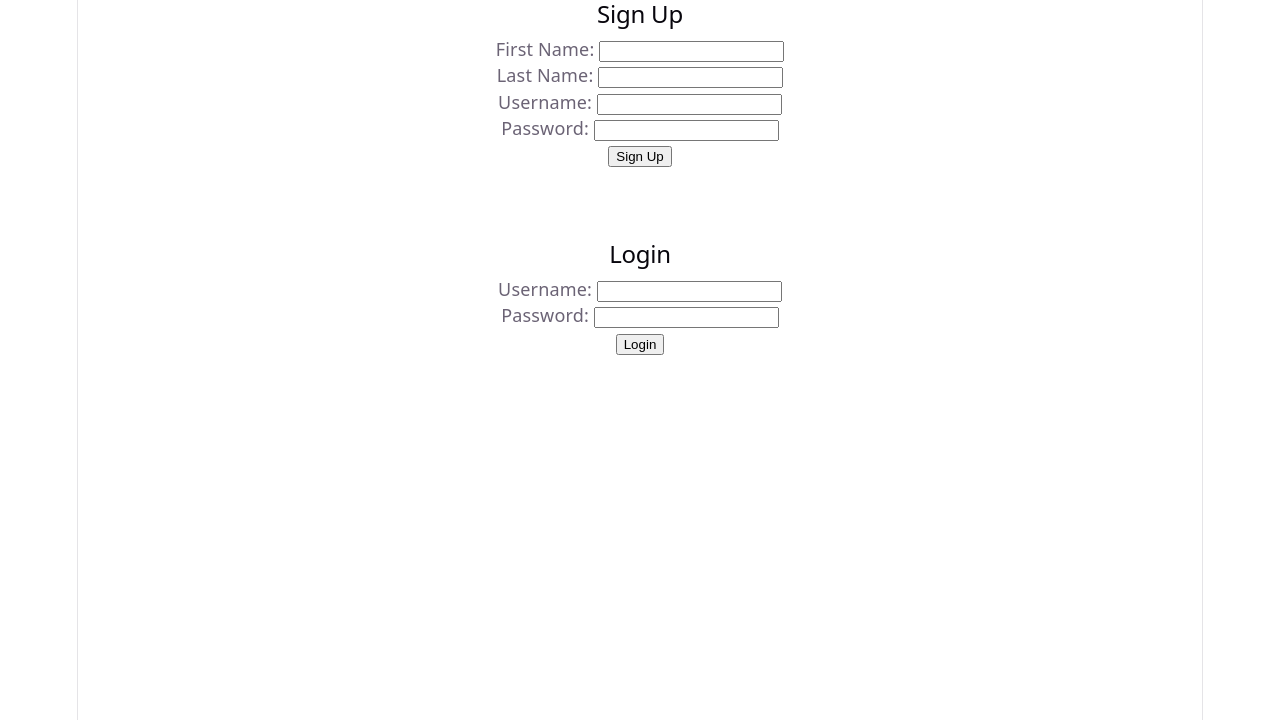
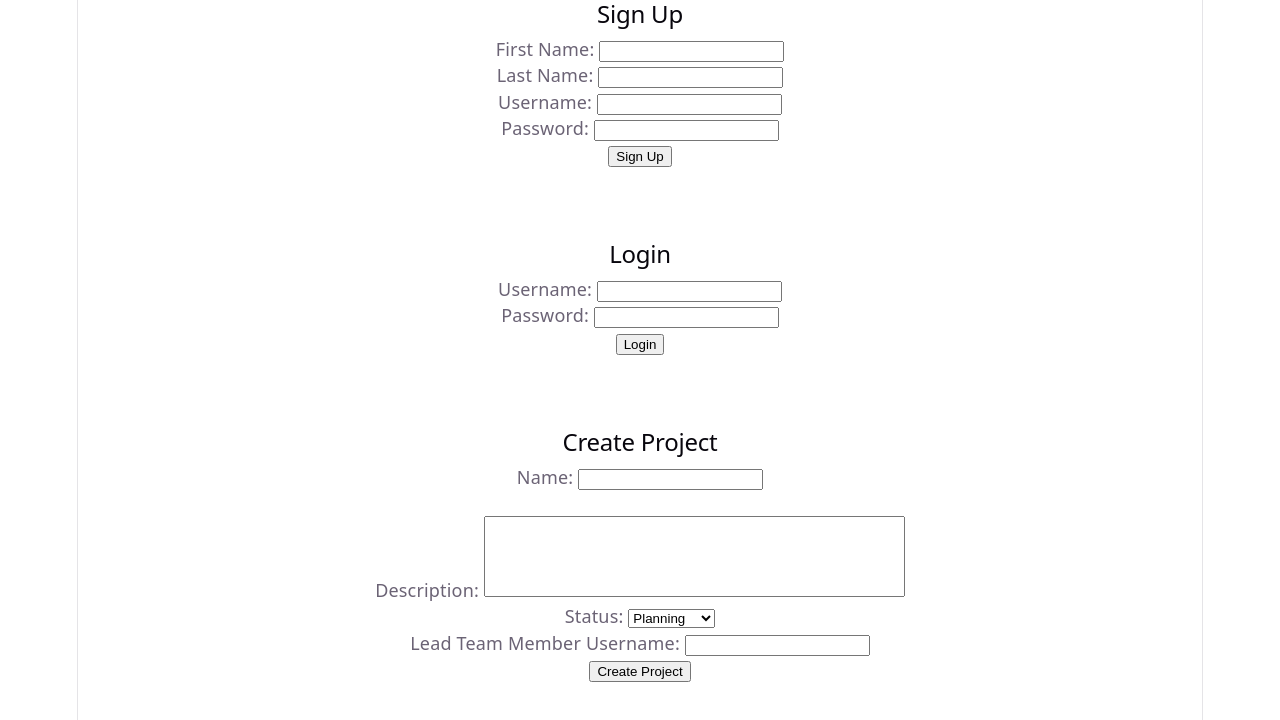
Before and after one commit to mth0401/ICSI418Y-PA3, a React (Vite) app in the folder client/: page / in a window 1280 px wide. Shown: the top 720 px of the page. Built offline with nearby package versions, Linux system fonts and the light colour scheme.

Commit message:
working on RegisteredUsers

```diff
--- a/client/src/App.jsx
+++ b/client/src/App.jsx
@@ -1,6 +1,7 @@
-import { useState } from 'react'
+import { useState } from 'react';
 import Signup from './components/Signup';
-import Login from './components/Login'
+import Login from './components/Login';
+import ProjectCreation from './components/ProjectCreation';
 import './App.css'
 
 function App() {
@@ -11,6 +12,9 @@ function App() {
       <br />
       <br />
       <Login />
+      <br />
+      <br />
+      <ProjectCreation />
     </div>
   );
 }
--- /dev/null
+++ b/client/src/components/ProjectCreation.jsx
@@ -0,0 +1,78 @@
+import { useState } from "react";
+
+function ProjectCreation() {
+    const [projName, setProjName] = useState("");
+    const [projDescrip, setProjDescrip] = useState("");
+    const [projStatus, setProjStatus] = useState("planning");
+    const [projLead, setProjLead] = useState("");
+    const [message, setMessage] = useState("");
+
+    async function handleSubmit(event) {
+        event.preventDefault();
+        try{
+            const projCredentials = await fetch(
+                "http://localhost:9000/projects", {
+                    method: "POST",
+                    headers: {
+                        "Content-Type": "application/json"
+                    },
+                    body: JSON.stringify({
+                        projName: projName.trim(),
+                        projDescrip:  projDescrip.trim(),
+                        projStatus: projStatus.trim(),
+                        projLead: projLead.trim()
+                    })
+                }
+            );
+
+            const data = await projCredentials.json();
+            setMessage(data.message);
+        }
+        catch(error) {
+            setMessage("could not reach server")
+        }
+    }
+
+
+    return (
+        <div>
+            <h2>Create Project</h2>
+
+            <form onSubmit={(handleSubmit)}>
+                <label>Name: </label>
+                <input
+                    type="text"
+                    value={projName}
+                    onChange={(event) => setProjName(event.target.value)}
+                />
+                <br />
+                <br />
+                <label>Description: </label>
+                <textarea
+                    name = "projDescription"
+                    rows="5"
+                    cols="50"
+                    value = {projDescrip}
+                    onChange={(event) => setProjDescrip(event.target.value)}
+                />
+                <br />
+                <label>Status: </label>
+                <select value={projStatus} onChange={(event) => setProjStatus(event.target.value)}>
+                    <option value="planning">Planning</option>
+                    <option value="active">Active</option>
+                    <option value="completed">Completed</option>
+                </select>
+                <br />
+                <label>Lead Team Member Username: </label>
+                <input
+
+                />
+                <br />
+                <button type="submit">Create Project</button>
+            </form>
+            <h3>{message}</h3>
+        </div>
+    );
+}
+
+export default ProjectCreation;
--- a/client/src/index.css
+++ b/client/src/index.css
@@ -109,3 +109,7 @@ code {
   padding: 4px 8px;
   background: var(--code-bg);
 }
+
+textarea {
+  resize: none;
+}
```
Also changed, not shown: client/src/components/RegisteredUsers.jsx (added, +31 -0 lines), 1 other file (tests, documents, lock files or other folders).
